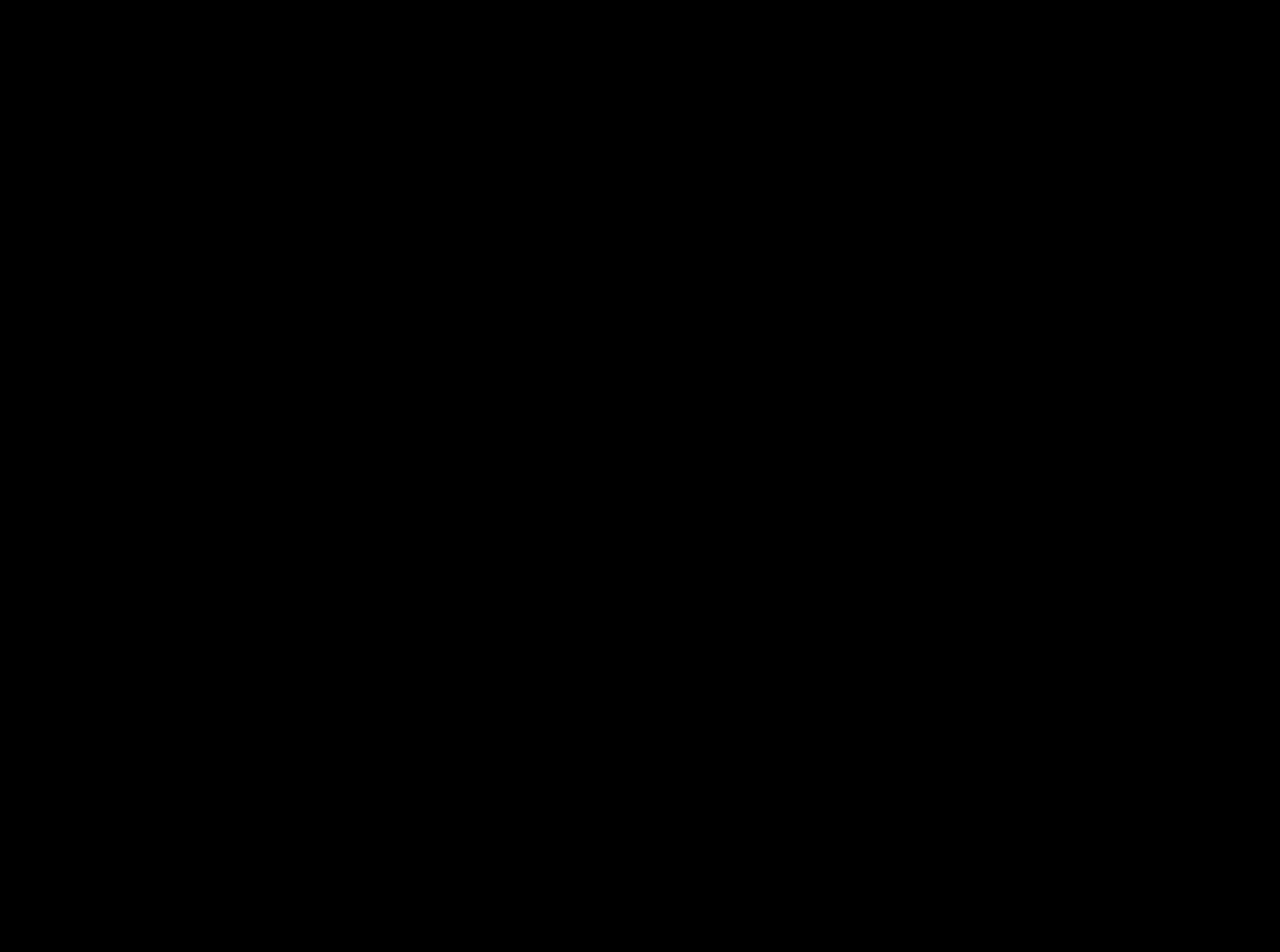
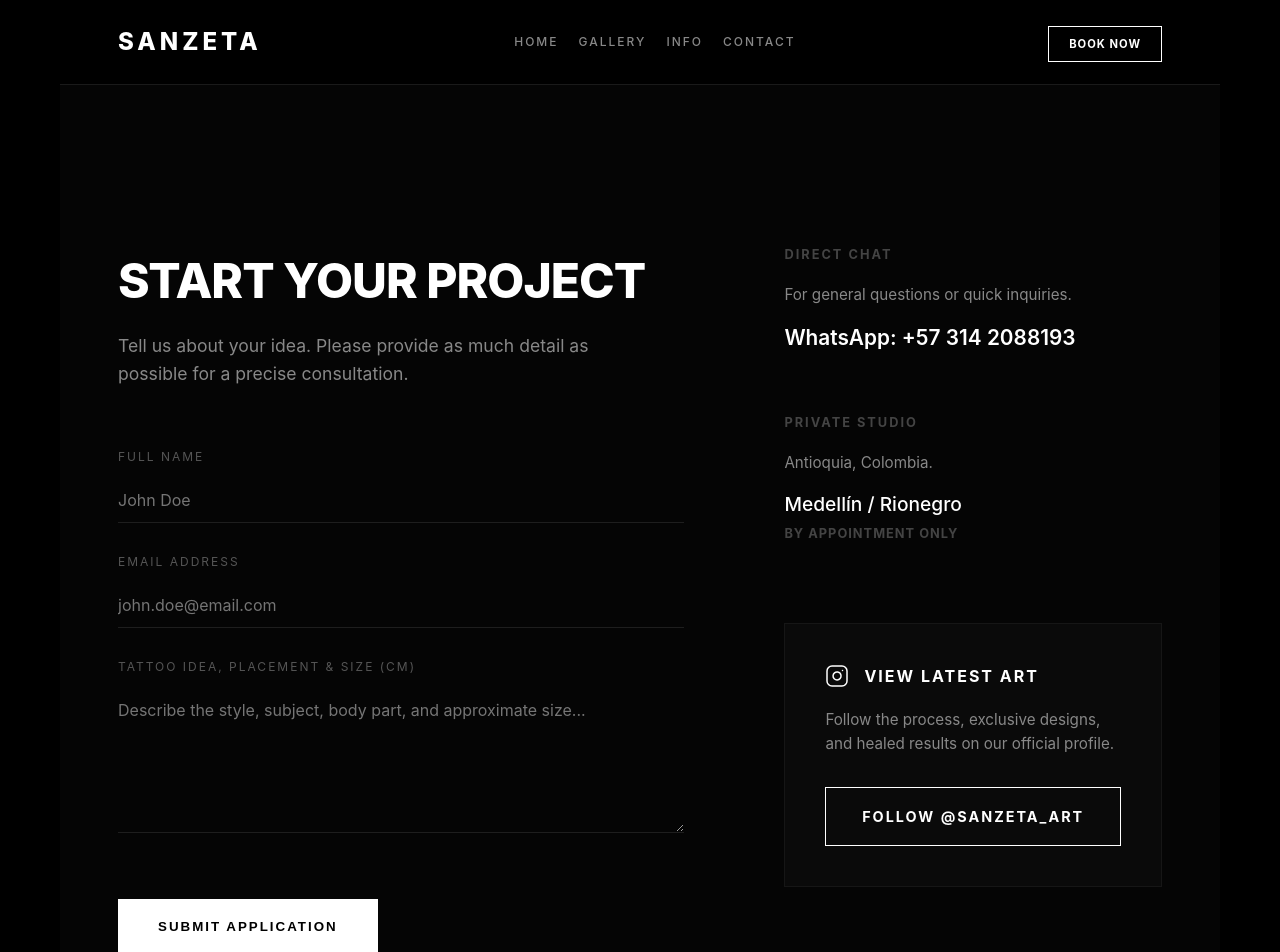
Before and after one commit to SoyDouglas/SanzetaWeb, a React (Vite) app: page /contact in a window 1280 px wide. Before the commit this address had no page. Shown: the top 952 px of the page. Before the commit the page ends 800 px from the top, so only its background shows below. Built offline with nearby package versions, Linux system fonts and the light colour scheme.

Commit message:
contact tab done

```diff
--- a/src/App.jsx
+++ b/src/App.jsx
@@ -7,33 +7,33 @@
 import PortfolioHome from './components/PortfolioHome';
 import FullGallery from './components/FullGallery';
 import BookingProcess from './components/BookingProcess';
-import Info from './components/Info'; // 1. Importa el nuevo componente
+import Info from './components/Info';
 import HealthAndSafety from './components/HealthAndSafety';
 import ReadyToInk from './components/ReadyToInk';
 import Footer from './components/Footer';
+import Contact from './components/Contact'; // 1. Importamos la nueva pestaña de contacto
 
 function App() {
   return (
     <Router>
+      <div className="app-container">
+        {/* El Navbar queda fuera de Routes para que sea global */}
+        <Navbar />
+
+        <main>
           <Routes>
-        {/* RUTA 1: Página principal */}
+            {/* RUTA 1: Página principal (Home) */}
             <Route
               path="/"
               element={
-            <div className="app-container">
-              <Navbar />
-              <main>
+                <>
                   <Hero />
                   <AboutMe />
                   <PortfolioHome />
                   <HealthAndSafety />
                   <BookingProcess />
                   <ReadyToInk />
-              </main>
-              <footer>
-                <Footer />
-              </footer>
-            </div>
+                </>
               }
             />
 
@@ -43,12 +43,23 @@
               element={<FullGallery />}
             />
 
-        {/* RUTA 3: Nueva pestaña de Info */}
+            {/* RUTA 3: Pestaña de Info */}
             <Route
               path="/info"
               element={<Info />}
             />
+
+            {/* RUTA 4: Pestaña de Contacto */}
+            <Route
+              path="/contact"
+              element={<Contact />}
+            />
           </Routes>
+        </main>
+
+        {/* El Footer queda fuera de Routes para cerrar todas las páginas */}
+        <Footer />
+      </div>
     </Router>
   );
 }
--- /dev/null
+++ b/src/components/Contact.jsx
@@ -0,0 +1,82 @@
+import React from 'react';
+import '../styles/Contact.css'; // Asegúrate de que la ruta al CSS sea correcta
+
+const Contact = () => {
+  return (
+    <div className="contact-page-wrapper">
+      <div className="contact-grid">
+
+        {/* COLUMNA IZQUIERDA: Formulario de Reserva/Consulta */}
+        <div className="contact-column contact-form-section">
+          <h1 className="section-title">START YOUR PROJECT</h1>
+          <p className="contact-subtitle">
+            Tell us about your idea. Please provide as much detail as possible for a precise consultation.
+          </p>
+
+          <form className="booking-form">
+            <div className="form-group">
+              <label>FULL NAME</label>
+              <input type="text" placeholder="John Doe" required />
+            </div>
+
+            <div className="form-group">
+              <label>EMAIL ADDRESS</label>
+              <input type="email" placeholder="john.doe@email.com" required />
+            </div>
+
+            <div className="form-group">
+              <label>TATTOO IDEA, PLACEMENT & SIZE (CM)</label>
+              <textarea
+                placeholder="Describe the style, subject, body part, and approximate size..."
+                rows="6"
+                required
+              ></textarea>
+            </div>
+
+            <button type="submit" className="btn-primary-contact">SUBMIT APPLICATION</button>
+          </form>
+        </div>
+
+        {/* COLUMNA DERECHA: Contacto Directo y Social Highlight */}
+        <div className="contact-column contact-info-section">
+
+          {/* Bloque de Contacto Directo */}
+          <div className="info-block direct-chat">
+            <h3>DIRECT CHAT</h3>
+            <p className="info-text">For general questions or quick inquiries.</p>
+            <a href="https://wa.me/573142088193" className="whatsapp-link" target="_blank" rel="noopener noreferrer">
+              WhatsApp: +57 314 2088193
+            </a>
+          </div>
+
+          {/* Bloque de Ubicación */}
+          <div className="info-block studio-location">
+            <h3>PRIVATE STUDIO</h3>
+            <p className="info-text">Antioquia, Colombia.</p>
+            <p className="location-detail">Medellín / Rionegro</p>
+            <p className="appointment-only">BY APPOINTMENT ONLY</p>
+          </div>
+
+          {/* NUEVO BLOQUE INSTAGRAM (Llamativo y Estilizado) */}
+          <div className="instagram-highlight-card">
+            <div className="insta-card-header">
+              <span className="insta-icon-svg">
+                <svg viewBox="0 0 24 24" width="24" height="24" stroke="currentColor" strokeWidth="1.5" fill="none" strokeLinecap="round" strokeLinejoin="round"><rect x="2" y="2" width="20" height="20" rx="5" ry="5"></rect><path d="M16 11.37A4 4 0 1 1 12.63 8 4 4 0 0 1 16 11.37z"></path><line x1="17.5" y1="6.5" x2="17.51" y2="6.5"></line></svg>
+              </span>
+              <h3>VIEW LATEST ART</h3>
+            </div>
+            <p className="insta-card-text">
+              Follow the process, exclusive designs, and healed results on our official profile.
+            </p>
+            <a href="https://instagram.com/sanzeta_art" className="insta-block-btn" target="_blank" rel="noreferrer">
+              FOLLOW @SANZETA_ART
+            </a>
+          </div>
+
+        </div>
+      </div>
+    </div>
+  );
+};
+
+export default Contact;
--- a/src/components/Navbar.jsx
+++ b/src/components/Navbar.jsx
@@ -1,4 +1,5 @@
 import React, { useState } from 'react';
+import { Link } from 'react-router-dom'; // 1. Importación clave para navegar en React
 import '../styles/Navbar.css'
 
 const Navbar = () => {
@@ -10,7 +11,8 @@
   return (
     <nav className="navbar">
       <div className="navbar-logo">
-        <a href="/" onClick={closeMenu}>SANZETA</a>
+        {/* Cambiamos 'a' por 'Link' y 'href' por 'to' */}
+        <Link to="/" onClick={closeMenu}>SANZETA</Link>
       </div>
 
       <div className={`hamburger ${isOpen ? 'open' : ''}`} onClick={toggleMenu}>
@@ -20,30 +22,26 @@
       </div>
 
       <ul className={`navbar-links ${isOpen ? 'active' : ''}`}>
-        <li><a href="#portfolio" onClick={closeMenu}>PORTFOLIO</a></li>
-        <li><a href="#about" onClick={closeMenu}>ABOUT</a></li>
+        {/* Actualizado a las rutas de tu App.jsx */}
+        <li><Link to="/" onClick={closeMenu}>HOME</Link></li>
+        <li><Link to="/gallery" onClick={closeMenu}>GALLERY</Link></li>
 
-        {/* Enlace actualizado a la nueva pestaña */}
         <li>
-          <a
-            href="/info"
-            target="_blank"
-            rel="noopener noreferrer"
-            onClick={closeMenu}
-          >
+          <Link to="/info" onClick={closeMenu}>
             INFO
-          </a>
+          </Link>
         </li>
 
-        <li><a href="#contact" onClick={closeMenu}>CONTACT</a></li>
+        {/* Aquí estaba el error: ahora redirige a la ruta /contact */}
+        <li><Link to="/contact" onClick={closeMenu}>CONTACT</Link></li>
 
         <li className="mobile-only-cta">
-          <a href="#contact" className="nav-btn" onClick={closeMenu}>BOOK NOW</a>
+          <Link to="/contact" className="nav-btn" onClick={closeMenu}>BOOK NOW</Link>
         </li>
       </ul>
 
       <div className="navbar-cta desktop-only">
-        <a href="#contact" className="nav-btn">BOOK NOW</a>
+        <Link to="/contact" className="nav-btn">BOOK NOW</Link>
       </div>
     </nav>
   );
--- /dev/null
+++ b/src/styles/Contact.css
@@ -0,0 +1,242 @@
+/* --- Estilos Generales de la Pestaña de Contacto --- */
+.contact-page-wrapper {
+  background-color: #050505;
+  color: #fff;
+  padding: 160px 5% 100px; /* Padding superior alto para el Navbar */
+  min-height: 100vh;
+  display: flex;
+  justify-content: center;
+  align-items: flex-start;
+}
+
+.contact-grid {
+  max-width: 1200px;
+  width: 100%;
+  display: grid;
+  grid-template-columns: 1.2fr 0.8fr; /* Formulario más ancho */
+  gap: 100px; /* Espacio generoso entre columnas (UX) */
+}
+
+/* --- Títulos y Subtítulos --- */
+.contact-form-section .section-title {
+  font-size: 3rem;
+  font-weight: 800;
+  text-transform: uppercase;
+  letter-spacing: -1px;
+  margin-bottom: 15px;
+  text-align: left;
+}
+
+.contact-subtitle {
+  color: #888;
+  font-size: 1.1rem;
+  margin-bottom: 60px;
+  line-height: 1.6;
+  max-width: 500px;
+}
+
+/* --- Estilos del Formulario --- */
+.booking-form {
+  display: flex;
+  flex-direction: column;
+  gap: 30px;
+}
+
+.form-group label {
+  display: block;
+  font-size: 0.75rem;
+  text-transform: uppercase;
+  letter-spacing: 2px;
+  margin-bottom: 12px;
+  color: #555; /* Color tenue por defecto */
+  transition: color 0.3s ease;
+}
+
+.form-group input,
+.form-group textarea {
+  width: 100%;
+  background: transparent;
+  border: none;
+  border-bottom: 1px solid rgba(255, 255, 255, 0.1); /* Línea sutil */
+  padding: 12px 0;
+  color: #fff;
+  font-size: 1rem;
+  font-family: inherit;
+  transition: border-color 0.3s ease;
+}
+
+.form-group input:focus,
+.form-group textarea:focus {
+  outline: none;
+  border-bottom-color: #fff; /* Línea blanca al enfocar */
+}
+
+/* UX: El label se ilumina cuando el input está enfocado */
+.form-group input:focus + label,
+.form-group textarea:focus + label {
+  color: #fff;
+}
+
+.btn-primary-contact {
+  background-color: #fff;
+  color: #000;
+  border: none;
+  padding: 20px 40px;
+  font-weight: 700;
+  letter-spacing: 2px;
+  cursor: pointer;
+  margin-top: 30px;
+  text-transform: uppercase;
+  transition: all 0.3s ease;
+  align-self: flex-start; /* No ocupa todo el ancho */
+}
+
+.btn-primary-contact:hover {
+  background-color: #888;
+  transform: translateY(-3px);
+}
+
+/* --- Columna Derecha: Info Blocks --- */
+.contact-info-section {
+  display: flex;
+  flex-direction: column;
+  gap: 60px;
+}
+
+.info-block h3 {
+  font-size: 0.8rem;
+  text-transform: uppercase;
+  letter-spacing: 2px;
+  margin-bottom: 20px;
+  color: #444; /* Muy sutil */
+}
+
+.info-text {
+  color: #888;
+  margin-bottom: 15px;
+  font-size: 0.95rem;
+}
+
+.whatsapp-link {
+  font-size: 1.3rem;
+  color: #fff;
+  text-decoration: none;
+  font-weight: 600;
+  transition: color 0.3s ease;
+}
+
+.whatsapp-link:hover {
+  color: #888;
+}
+
+.location-detail {
+  font-size: 1.2rem;
+  color: #fff;
+  font-weight: 500;
+  margin-bottom: 5px;
+}
+
+.appointment-only {
+  font-size: 0.8rem;
+  color: #444;
+  letter-spacing: 1px;
+  text-transform: uppercase;
+  font-weight: 700;
+}
+
+/* =========================================
+   NUEVO ESTILO INSTAGRAM HIGHLIGHT (Llamativo)
+   ========================================= */
+.instagram-highlight-card {
+  background-color: #0a0a0a; /* Ligeramente más claro que el fondo */
+  border: 1px solid rgba(255, 255, 255, 0.05); /* Borde muy fino */
+  padding: 40px;
+  margin-top: 20px;
+  transition: all 0.4s ease; /* Transición suave */
+}
+
+/* Efecto hover UX Premium: se eleva y el borde brilla un poco */
+.instagram-highlight-card:hover {
+  transform: translateY(-5px);
+  border-color: rgba(255, 255, 255, 0.15);
+  box-shadow: 0 10px 30px rgba(0, 0, 0, 0.5);
+}
+
+.insta-card-header {
+  display: flex;
+  align-items: center;
+  gap: 15px;
+  margin-bottom: 20px;
+}
+
+.insta-icon-svg {
+  color: #fff;
+  display: flex;
+  align-items: center;
+}
+
+.insta-card-header h3 {
+  font-size: 1rem;
+  text-transform: uppercase;
+  letter-spacing: 2px;
+  margin: 0;
+  color: #fff;
+  font-weight: 700;
+}
+
+.insta-card-text {
+  color: #888;
+  font-size: 0.95rem;
+  line-height: 1.6;
+  margin-bottom: 30px;
+}
+
+.insta-block-btn {
+  display: block;
+  width: 100%;
+  text-align: center;
+  background-color: transparent;
+  border: 1px solid #fff;
+  color: #fff;
+  padding: 18px;
+  text-decoration: none;
+  font-weight: 700;
+  letter-spacing: 2px;
+  font-size: 0.9rem;
+  transition: all 0.3s ease;
+}
+
+.insta-block-btn:hover {
+  background-color: #fff;
+  color: #000;
+}
+
+/* --- Responsive Layout (UX Movil) --- */
+@media (max-width: 1024px) {
+  .contact-grid {
+    gap: 60px;
+  }
+}
+
+@media (max-width: 768px) {
+  .contact-page-wrapper {
+    padding-top: 120px;
+  }
+
+  .contact-grid {
+    grid-template-columns: 1fr; /* Una columna en móvil */
+    gap: 80px;
+  }
+
+  .contact-form-section .section-title {
+    font-size: 2.5rem;
+  }
+
+  .contact-column.contact-info-section {
+    order: 2; /* Formulario primero, info después */
+  }
+
+  .instagram-highlight-card {
+    padding: 30px;
+  }
+}
```
Lines whose indentation alone changed are shown as unchanged.
